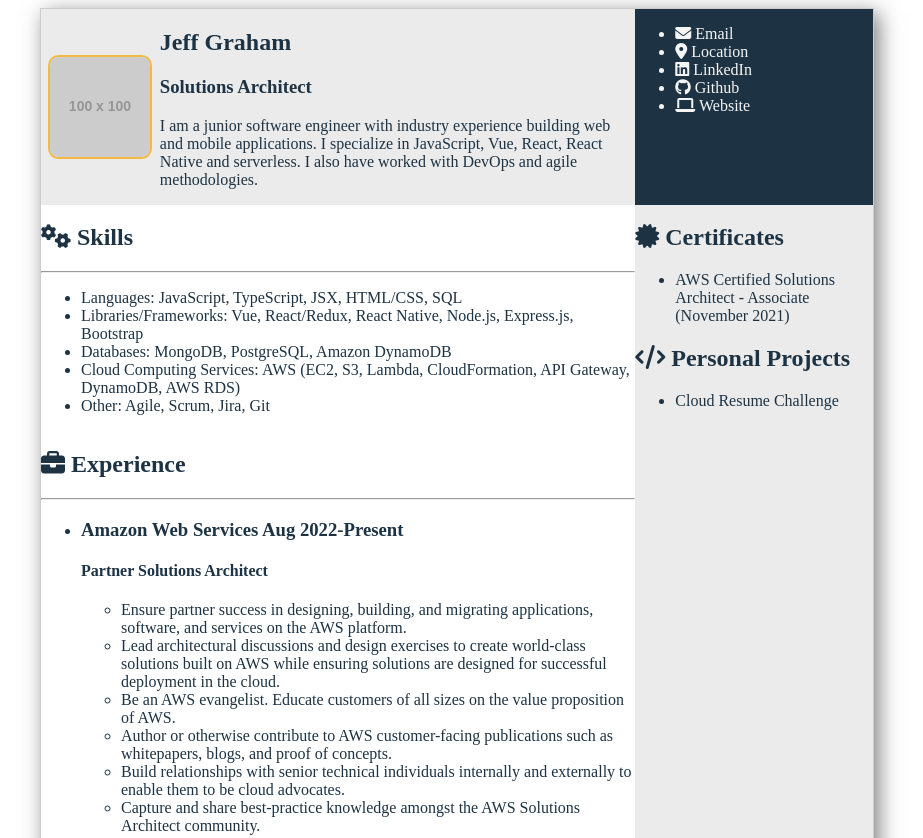
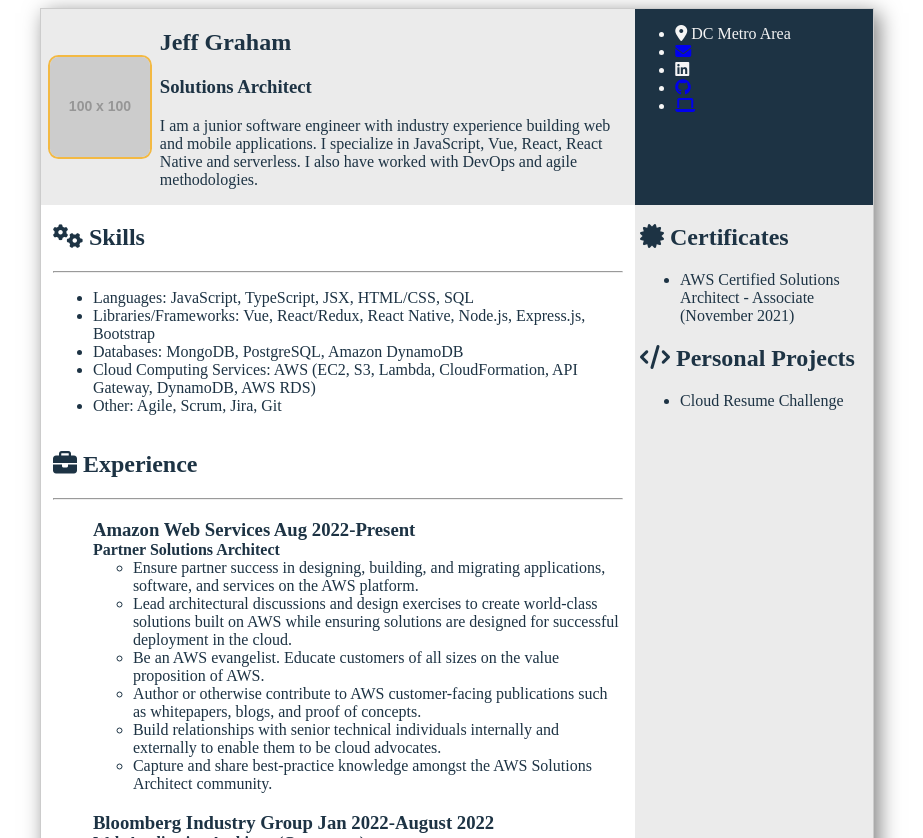
Before and after one commit to jefferygraham/resume, a plain HTML site: page index.html in a window 1280 px wide. Shown: the top 838 px of the page, without its empty margins (183-1106 px from the left). Drawn offline with Linux system fonts and the light colour scheme; placeholder pictures from the web are drawn by us.

Commit message:
add styling

```diff
--- a/index.html
+++ b/index.html
@@ -32,11 +32,17 @@
       <!-- CONTACT INFO -->
       <section class="contact">
         <ul>
-          <li><i class="fa-solid fa-envelope"></i> Email</li>
-          <li><i class="fa-solid fa-location-dot"></i> Location</li>
-          <li><i class="fa-brands fa-linkedin"></i> LinkedIn</li>
-          <li><i class="fa-brands fa-github"></i> Github</li>
-          <li><i class="fa-solid fa-laptop"></i> Website</li>
+          <li><i class="fa-solid fa-location-dot"></i> DC Metro Area</li>
+          <li>
+            <a href="mailto:jeffery.lemar.graham@gmail.com"><i class="fa-solid fa-envelope"></i></a>
+          </li>
+          <li><i class="fa-brands fa-linkedin"></i></li>
+          <li><a href="https://github.com/jefferygraham" target="_blank" rel="noopener noreferrer"><i class="fa-brands fa-github"></i></a></i></li>
+          <li>
+            <a href="#" target="_blank" rel="noopener noreferrer"
+              ><i class="fa-solid fa-laptop"></i
+            ></a>
+          </li>
         </ul>
       </section>
 
@@ -213,7 +219,7 @@
       <!-- FOOTER -->
       <footer class="footer">
         <div>Jeff Graham | jefferylgraham.com | social media</div>
-        <p>You a visitor: <span>{counter}</span></p>
+        <p>You are visitor: <span>{counter}</span></p>
       </footer>
     </article>
   </body>
--- a/style.css
+++ b/style.css
@@ -34,19 +34,42 @@
 
 .skills {
   grid-area: skills;
+  padding: 0 2%;
 }
 
 .experience {
   grid-area: experience;
+  padding: 0 2%;
+}
+
+.experience > ul {
+  list-style-type: none;
+}
+
+.experience h3,
+.education h3 {
+  margin-bottom: 0;
+}
+
+.experience h4,
+.education h4 {
+  margin-top: 0;
+  margin-bottom: 0;
 }
 
 .education {
   grid-area: education;
+  padding: 0 2%;
+}
+
+.education > ul {
+  list-style-type: none;
 }
 
 .side-panel {
   grid-area: side-panel;
   background-color: #ebebeb;
+  padding: 0 2%;
 }
 
 .footer {
```
